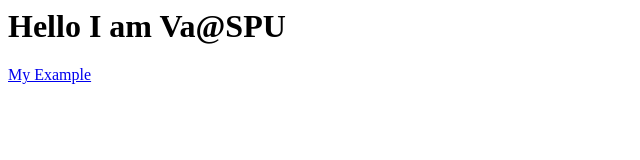
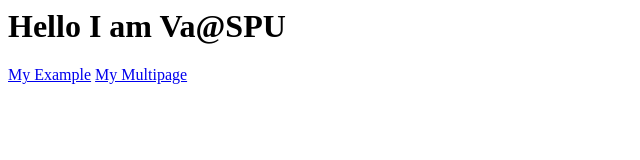
Before and after one commit to Wirawut99/Wirawut99.github.io, a plain HTML site: page index.html in a window 1280 px wide. Shown: the whole page, without its empty margins (0-640 px from the left). Drawn offline with Linux system fonts and the light colour scheme.

Commit message:
Update index.html

```diff
--- a/index.html
+++ b/index.html
@@ -1,2 +1,3 @@
 <h1> Hello I am Va@SPU</h1>
 <a href ='https://wirawut99.github.io/Eample'> My Example</a>
+<a href ='https://wirawut99.github.io/_Multipages/'> My Multipage</a>
```
